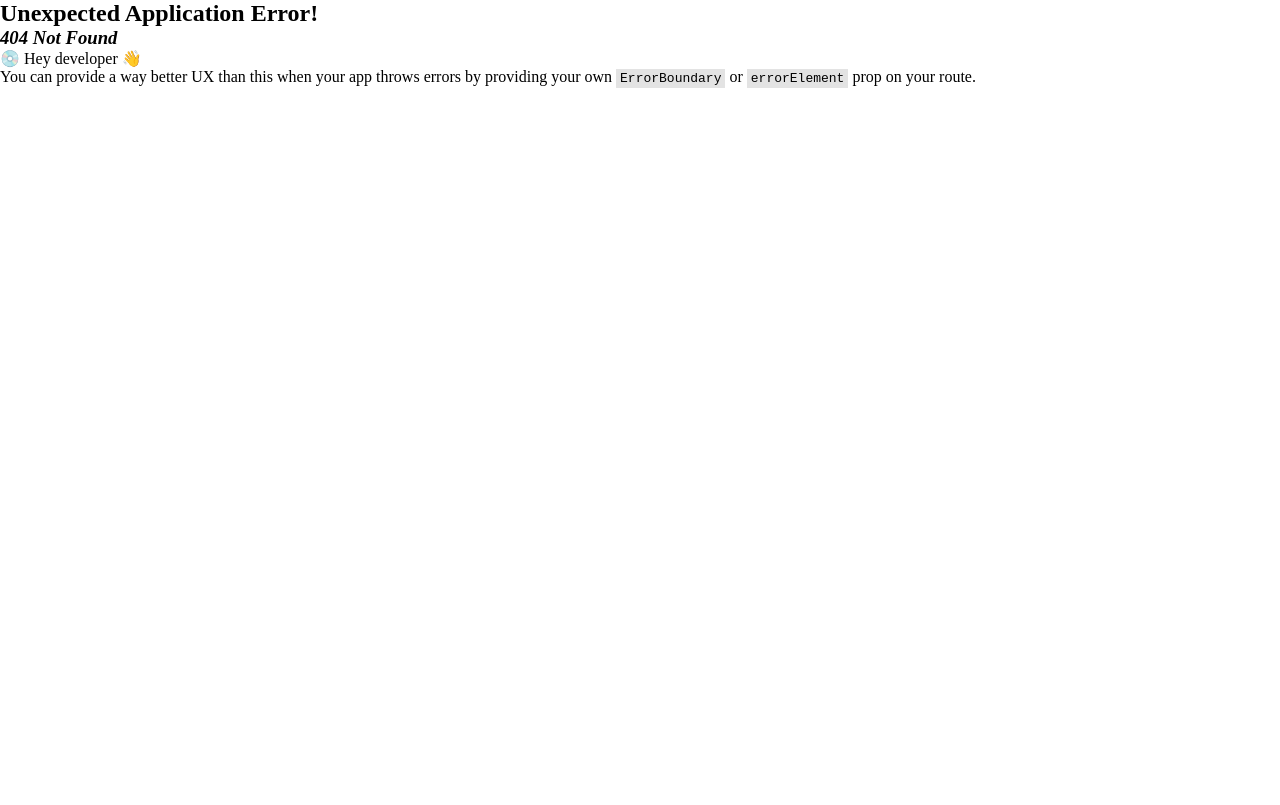
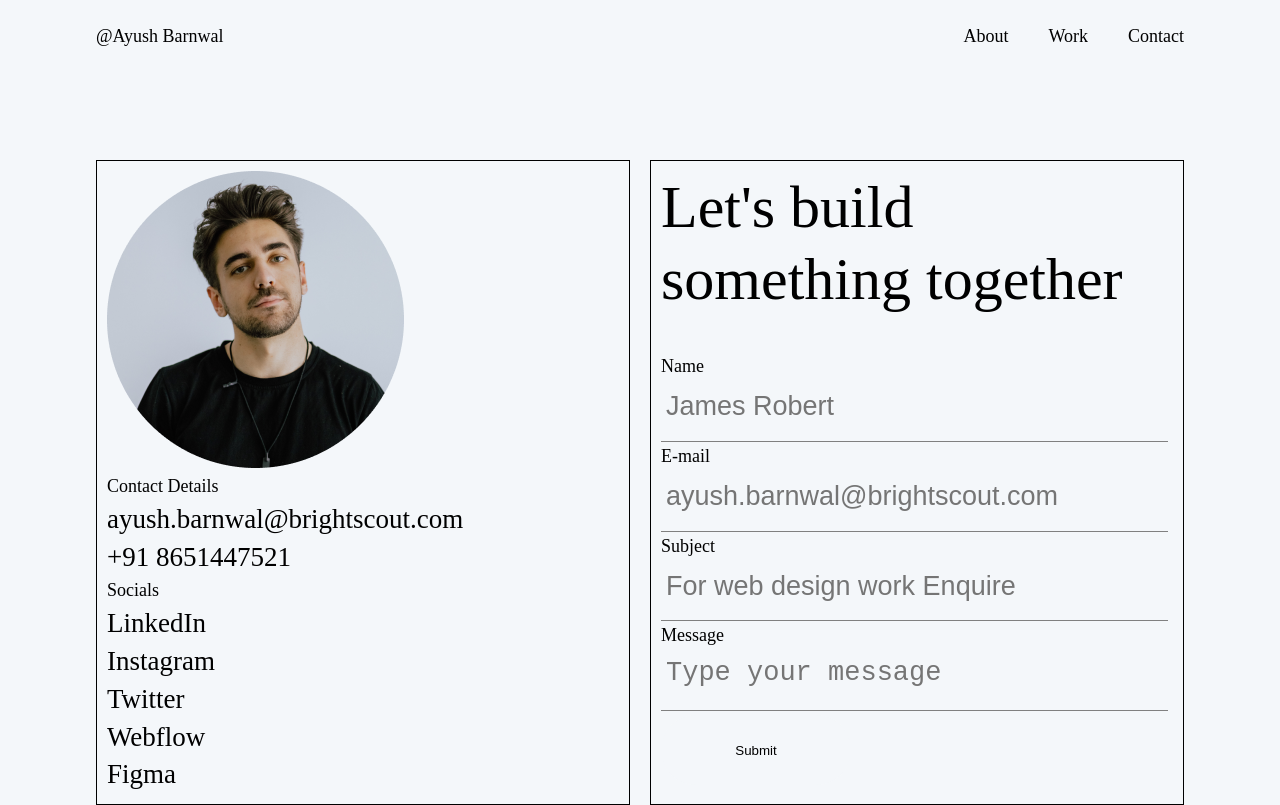
Before and after one commit to chocological13/dti-day4-exercise, a React (Vite) app: page /contact in a window 1280 px wide. Before the commit this address had no page. Built offline with nearby package versions, Linux system fonts and the light colour scheme.

Commit message:
feat: made contact page

```diff
--- /dev/null
+++ b/src/routes/Contact/Contact.tsx
@@ -0,0 +1,22 @@
+import Form from "../Contact/components/Form";
+import NavBar from "../../components/NavBar";
+import "../Contact/style.css";
+import Details from "./components/Details";
+
+const Contact: React.FC = () => {
+  return (
+    <div className="contact-container">
+      <NavBar />
+      <div className="forms">
+        <div className="forms-item">
+          <Details />
+        </div>
+        <div className="forms-item">
+          <Form />
+        </div>
+      </div>
+    </div>
+  );
+};
+
+export default Contact;
--- a/src/routes/Contact/components/Details.tsx
+++ b/src/routes/Contact/components/Details.tsx
@@ -0,0 +1,35 @@
+import "../../Contact/style.css";
+import profilePic from "../../../assets/contact-portrait.png";
+
+const Details: React.FC = () => {
+  return (
+    <div className="contact-details">
+      <img src={profilePic} alt="ayush" className="details-pic" />
+      <div className="details-text">
+        <p className="details-title">Contact Details</p>
+        <p className="details-item">ayush.barnwal@brightscout.com</p>
+        <p className="details-item">+91 8651447521</p>
+      </div>
+      <div className="details-text">
+        <p className="details-title">Socials</p>
+        <p className="details-item">
+          <a href="">LinkedIn</a>
+        </p>
+        <p className="details-item">
+          <a href="">Instagram</a>
+        </p>
+        <p className="details-item">
+          <a href="">Twitter</a>
+        </p>
+        <p className="details-item">
+          <a href="">Webflow</a>
+        </p>
+        <p className="details-item">
+          <a href="">Figma</a>
+        </p>
+      </div>
+    </div>
+  );
+};
+
+export default Details;
--- a/src/routes/Contact/components/Form.tsx
+++ b/src/routes/Contact/components/Form.tsx
@@ -0,0 +1,32 @@
+import "../style.css";
+
+const Form: React.FC = () => {
+  return (
+    <div className="contact-form">
+      <h2>Let's build something together</h2>
+      <div className="contact-input">
+        <form action="">
+          <label htmlFor="name">Name</label>
+          <br />
+          <input type="text" id="name" name="name" placeholder="James Robert" required />
+          <br />
+          <label htmlFor="email">E-mail</label>
+          <br />
+          <input type="email" id="email" name="email" placeholder="ayush.barnwal@brightscout.com" required />
+          <br />
+          <label htmlFor="subject">Subject</label>
+          <br />
+          <input type="text" id="subject" name="subject" placeholder="For web design work Enquire" required />
+          <br />
+          <label htmlFor="message">Message</label>
+          <br />
+          <textarea id="message" name="message" placeholder="Type your message" rows={10} required />
+          <br />
+          <button type="submit">Submit</button>
+        </form>
+      </div>
+    </div>
+  );
+};
+
+export default Form;
--- /dev/null
+++ b/src/routes/Contact/style.css
@@ -0,0 +1,82 @@
+.contact-container {
+  padding: 0;
+  margin: 0;
+  background-color: #f4f7fa;
+}
+
+/* Details */
+
+.details-title {
+  /* font-family: Neue Montreal; */
+  font-size: 18px;
+  font-weight: 400;
+  line-height: 28.8px;
+  text-align: left;
+}
+
+.details-item,
+.details-item a {
+  /* font-family: Neue Montreal; */
+  font-size: 27px;
+  font-weight: 400;
+  line-height: 37.8px;
+  text-align: left;
+}
+
+/* Forms */
+
+.forms {
+  width: 85vw;
+  display: flex;
+  gap: 20px;
+  margin-right: auto;
+  margin-left: auto;
+  padding-top: 160px;
+}
+
+.forms-item {
+  width: 50%;
+  /* flex: 0 0 50%; */
+  padding: 10px;
+  border: 1px solid;
+}
+
+.contact-form h2 {
+  /* font-family: Neue Montreal; */
+  font-size: 60px;
+  font-weight: 500;
+  line-height: 72px;
+  text-align: left;
+  margin-bottom: 37px;
+}
+
+.contact-form label {
+  /* font-family: Neue Montreal; */
+  font-size: 18px;
+  font-weight: 400;
+  line-height: 28.8px;
+  text-align: left;
+}
+
+.contact-form input,
+.contact-form textarea {
+  /* height: 40px; */
+  padding: 5px;
+  height: 50px;
+  width: 97%;
+  border: none;
+  resize: none;
+  overflow: hidden;
+  min-height: 100%;
+  border-bottom: 1px solid gray;
+  background-color: transparent;
+}
+
+.contact-form input::placeholder,
+.contact-form textarea::placeholder {
+  /* font-family: Neue Montreal; */
+  font-size: 27px;
+  font-weight: 400;
+  line-height: 37.8px;
+  text-align: left;
+}
--- a/src/routes/Home/Home.tsx
+++ b/src/routes/Home/Home.tsx
@@ -4,6 +4,8 @@ import About from "./components/About";
 import Work from "./components/Work";
 import Testimonials from "./components/Testimonials";
 import Footer from "./components/Footer";
+import FooterTop from "./components/FooterTop";
+import "../Home/style.css";
 
 const Home: React.FC = () => {
   return (
@@ -13,7 +15,10 @@ const Home: React.FC = () => {
       <About />
       <Work />
       <Testimonials />
-      <Footer />
+      <div className="footer">
+        <FooterTop />
+        <Footer />
+      </div>
     </div>
   );
 };
--- a/src/routes/Home/components/About.tsx
+++ b/src/routes/Home/components/About.tsx
@@ -57,7 +57,7 @@ const RecentWork = ({ url, role }: { url: string; role: string }) => {
         <p className="role-text">{role}</p>
       </div>
       <div className="work-icon">
-        <a href="">
+        <a href={`https://${url}`}>
           <img src={arrowLight} alt="arrow" />
         </a>
       </div>
--- a/src/routes/Home/components/CTA-Button.tsx
+++ b/src/routes/Home/components/CTA-Button.tsx
@@ -6,7 +6,7 @@ const CTAButton: React.FC = () => {
       <p>
         👋
         <span>
-          <a href="">Hi I'm Ayush!</a>
+          <a href="contact">Hi I'm Ayush!</a>
         </span>
       </p>
     </div>
--- a/src/routes/Home/components/Footer.tsx
+++ b/src/routes/Home/components/Footer.tsx
@@ -1,23 +1,10 @@
 import "../style.css";
-import miniIcon from "../../../assets/footer-profile.png";
 
 const Footer: React.FC = () => {
   return (
-    <div className="footer">
-      <div className="get-in-touch">
-        <div className="touch-text">
-          <p>Have something in mind?</p>
-          <p>
-            <img src={miniIcon} alt="mini-icon" />
-            <span> let's build it together.</span>
-          </p>
-        </div>
-        <button type="button">Get In Touch</button>
-      </div>
     <div className="socials">
       <div className="socials-items">
-          <p>Build with</p>
-          <p>by Brightscout & Ayush</p>
+        <p>Build with 💖 by Brightscout & Ayush</p>
       </div>
       <div className="socials-items">
         <ul>
@@ -44,7 +31,6 @@ const Footer: React.FC = () => {
         </ul>
       </div>
     </div>
-    </div>
   );
 };
 
--- /dev/null
+++ b/src/routes/Home/components/FooterTop.tsx
@@ -0,0 +1,19 @@
+import "../style.css";
+import miniIcon from "../../../assets/footer-profile.png";
+
+const FooterTop: React.FC = () => {
+  return (
+    <div className="get-in-touch">
+      <div className="touch-text">
+        <p>Have something in mind?</p>
+        <p>
+          <img src={miniIcon} alt="mini-icon" />
+          <span> let's build it together.</span>
+        </p>
+      </div>
+      <button type="button">Get In Touch</button>
+    </div>
+  );
+};
+
+export default FooterTop;
```
Also changed, not shown: src/main.tsx (+10 -5 lines), src/assets/contact-portrait.png (added). Lines whose indentation alone changed are shown as unchanged.
